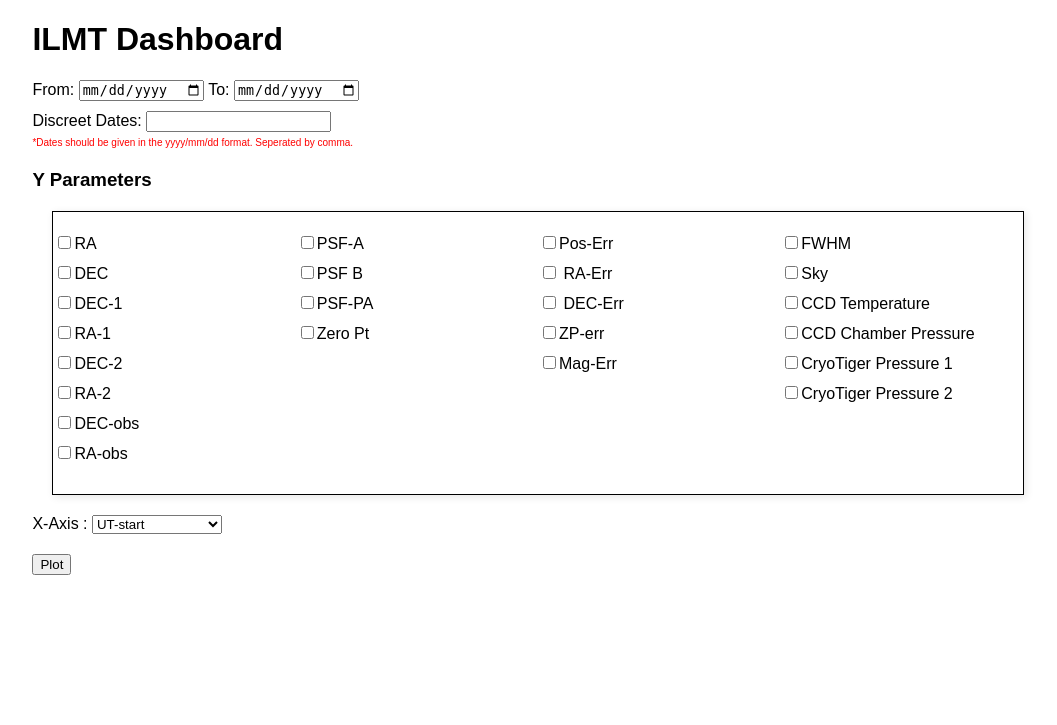
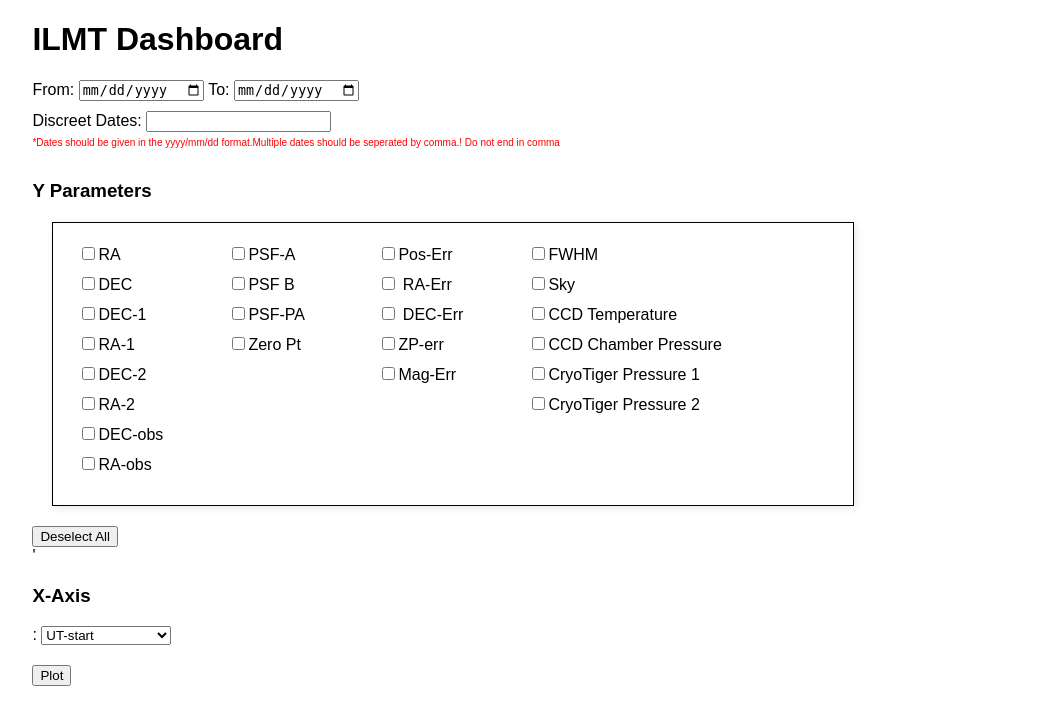
Before and after one commit to sarathprabhav/ILMT_Data_Plotter_New, a Flask app: page / in a window 1280 px wide. Shown: the top 725 px of the page, without its empty margins (102-1159 px from the left). Run offline with Flask 3, Linux system fonts and the light colour scheme; some libraries are stand-ins or nearby versions.

Commit message:
Discreet date feature added

```diff
--- a/app.py
+++ b/app.py
@@ -1,4 +1,4 @@
-from flask import Flask, render_template, request, jsonify
+from flask import Flask, render_template, request, jsonify, flash
 import numpy as np
 import psycopg2
 import pandas as pd
@@ -6,6 +6,7 @@
 
 
 app = Flask(__name__)
+app.secret_key = "secret key"
 
 
 # Database connection parameters
@@ -39,6 +40,14 @@
         current_date += timedelta(days=1)
     quoted_dates = ','.join(f"'{date}'" for date in date_list)
     return quoted_dates
+def date_ip_to_db_string(disc_date):
+    """Converts discreet date input to a database compatible string
+    """
+    disc_date_str = ""
+    for i in disc_date:
+        disc_date_str +=f"'{i}',"
+
+    return disc_date_str[:-1] # Remove the trailing comma
 
 def time_to_hours(time_obj):
     # To convert RA to hours
@@ -69,13 +78,14 @@
     fdate = data['fdate']  # Get the from date input
     fdate = '2023-01-31'
     tdate = data['tdate'] # Get the to date input
-    tdate = '2023-12-01'
-    disc_date = data['ddate'] # Get the discreet date input
-    print("Disc date is : ",disc_date)
+    tdate = '2023-04-15'
+    disc_date = data['ddate'].split(',')  # Get the discreet date input
+    disc_date_str = date_ip_to_db_string(disc_date)
+    print("================================================")
+    print(disc_date_str)
 
     date_string = generate_date_range(fdate,tdate) # Generate the date range as a string
-
-
+    print(date_string)
     # Connect to the database and accuring the data
     conn = get_db_connection()
     cur = conn.cursor()
@@ -89,12 +99,22 @@
     else:
         params = 'utstart,' + x_param + ',' + y_params
 
-    query = f"SELECT date_obs,{params} FROM test_table2 WHERE date_obs in ({date_string})"
+    print("Discreet Date",bool(disc_date_str))
+    print("leng",len(disc_date_str))
+    print("Date Range", bool(date_string))
+
+
+    if len(disc_date_str) == 2:
+        query = f"SELECT date_obs,{params} FROM test_table2 WHERE date_obs in ({date_string})"
+
+    else:
+        query = f"SELECT date_obs,{params} FROM test_table2 WHERE date_obs in ({disc_date_str})"
+
 
     print("================================================")
     #print(query)
-    print(params)
-    cur.execute(query,(fdate,))
+    #print(params)
+    cur.execute(query)
     result = cur.fetchall()
     cur.close()
     conn.close()
--- a/static/script.js
+++ b/static/script.js
@@ -1,3 +1,5 @@
+
+
 document.getElementById('plot-form').addEventListener('submit', function(event) {
     event.preventDefault();
 
@@ -64,3 +66,12 @@
         Plotly.newPlot('plot', traces, layout);
     });
 });
+
+function deselectAll() {
+    // Get all checkboxes
+    var checkboxes = document.querySelectorAll('input[type="checkbox"]');
+    // Loop through the checkboxes and uncheck them
+    checkboxes.forEach(function(checkbox) {
+        checkbox.checked = false;
+    });
+}
--- a/static/style.css
+++ b/static/style.css
@@ -5,7 +5,7 @@
 .container {
     width: 80%;
     margin: 0 auto;
-   /* text-align: center;*/
+
 }
 
 #plot-form {
@@ -21,6 +21,7 @@
 
 .dropdown {
     margin: 20px 0;
+
 }
 .discrete-date{
     margin-top: 10px;
@@ -33,12 +34,12 @@
     margin-bottom: 20px;
     border: 1px solid #000;
     box-shadow: 2px 2px 8px rgba(0,0,0,0.1);
-    width: 1000px auto;
+    width: 800px;
 }
 .checkbox-group {
 
     padding: 1px;
-    width: 300px;
+    width: 100px;
     margin: 20px auto;
 
 }
@@ -47,3 +48,9 @@
     display: block;
     margin-bottom:10px;
 }
+#checkbox-group-4{
+    width: 300px;
+}
+.checbox-master{
+    margin-top: 30px;
+}
--- a/templates/index.html
+++ b/templates/index.html
@@ -13,7 +13,7 @@
         <form id="plot-form">
 
             <div class="date-input">
-                <label for="fdate">From:</label>
+                <label  for="fdate">From:</label>
                 <input type="date" id="fdate" name="fdate">
 
                 <label for="tdate">To:</label>
@@ -22,7 +22,7 @@
                 <div class="discrete-date">
                     <label for="discdate">Discreet Dates:</label>
                     <input type="text" id="ddates" name="discdate"></br>
-                    <font size = "1" color ="red"> *Dates should be given in the yyyy/mm/dd format. Seperated by comma.</font>
+                    <font size = "1" color ="red"> *Dates should be given in the yyyy/mm/dd format.Multiple dates should be seperated by comma.! Do not end in comma</font>
                 </div>
 
 
@@ -61,7 +61,7 @@
                     <label title = "Estimated magnitude zero point error" ><input type="checkbox" name="function" value="zperr">ZP-err</label>
                     <label title = "Estimated magnitude RMS error, bright stars" ><input type="checkbox" name="function" value="magerr">Mag-Err</label>
                 </div>
-                <div class="checkbox-group">
+                <div class="checkbox-group" id = 'checkbox-group-4'>
                     <label title = "FWHM of star images (arcsec)" ><input type="checkbox" name="function" value="fwhm">FWHM</label>
                     <label title = "sky background before performing sky subtraction" ><input type="checkbox" name="function" value="sky">Sky</label>
                     <label title = "CCD Temperature (C)" ><input type="checkbox" name="function" value="param2">CCD Temperature</label>
@@ -71,9 +71,18 @@
                 </div>
 
             </div>
-            </div>
+                <div class = select_none>
+                    <button onclick="deselectAll()">Deselect All</button>
+                </div>
+            </div>'
+
+
+
+
+
+            <!------------------------------------------X Axis ------------------------------>
             <div class="dropdown">
-                <label for="x-axis">X-Axis :</label>
+                <label for="x-axis"> <h3>X-Axis</h1>   :</label>
                 <select id="x-axis" name="x-axis">
                     <option value="utstart"> UT-start </option>
                     <option value="param2">CCD Temperature</option>
```
Also changed, not shown: test.py (+3 -9 lines).
